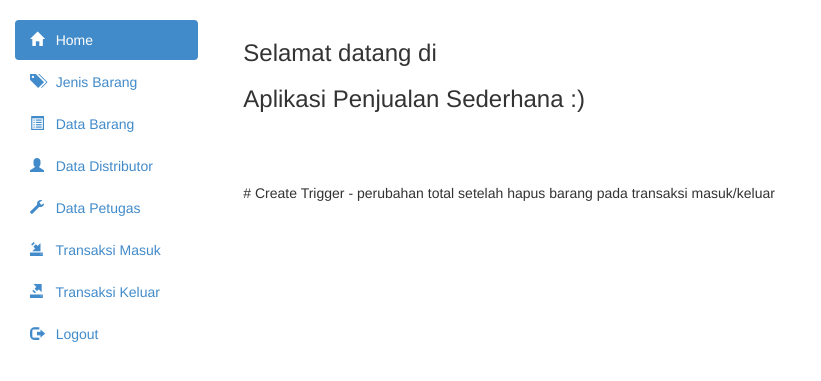
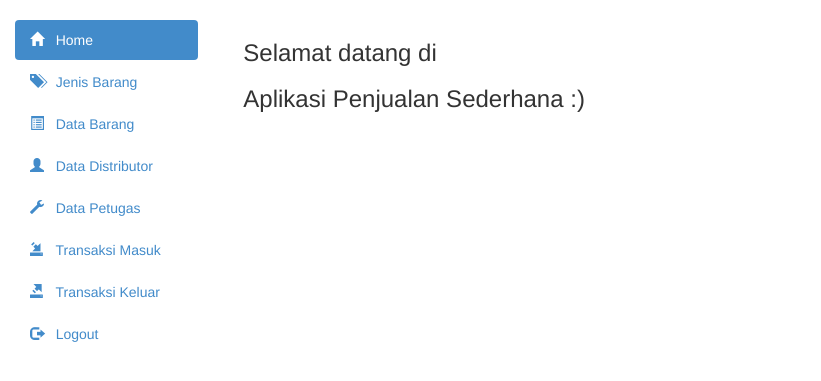
Before and after one commit to rizkarhm/supermarket, a PHP site: page /admin/home.php in a window 1280 px wide. Shown: the part 52-433 px from the top of the page, without its empty margins (0-821 px from the left). Run offline with PHP 8.4, Linux system fonts and the light colour scheme; a user stored in the database is signed in.

Commit message:
supermarket

```diff
--- a/admin/home.php
+++ b/admin/home.php
@@ -6,8 +6,4 @@
 <div class="col-md-10">
     <h3>Selamat datang di</h3>
     <h3>Aplikasi Penjualan Sederhana :)</h3>
-    <br>
-    <br>
-    <br>
-    <p># Create Trigger - perubahan total setelah hapus barang pada transaksi masuk/keluar</p>
 </div>
```
